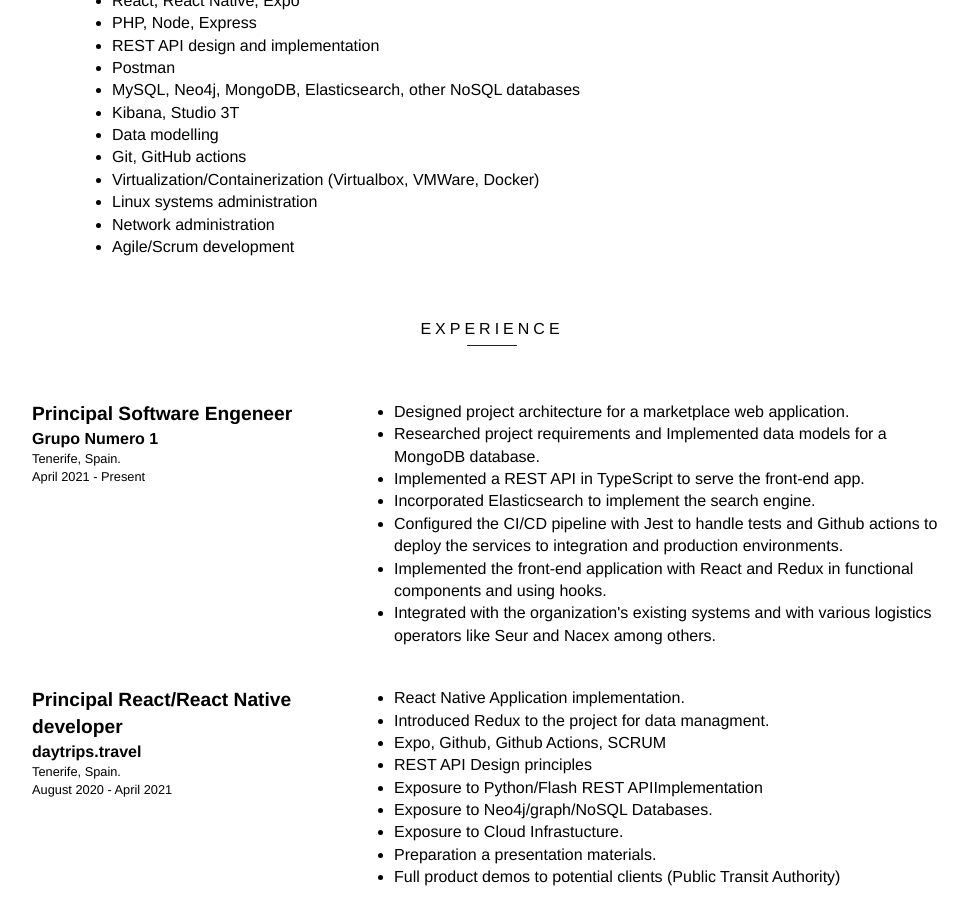
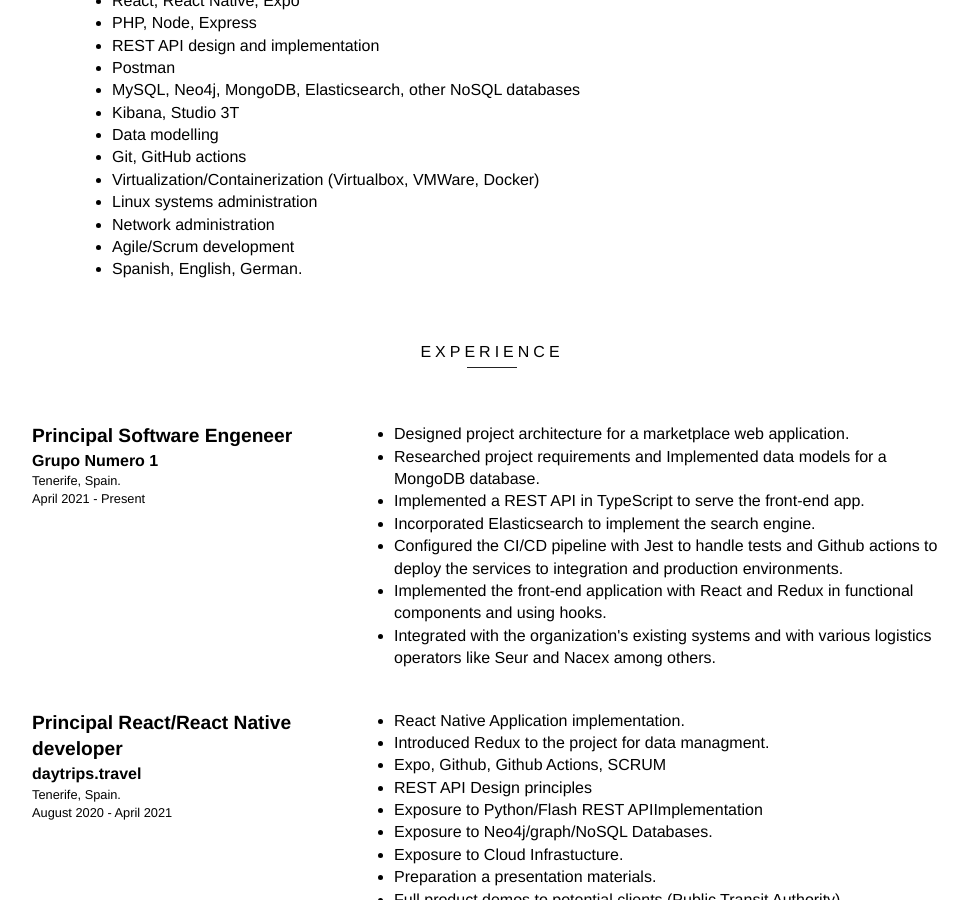
Before and after one commit to tvcologan/resume-site-jekyll, a Jekyll site: the page built from index.html, in a window 1280 px wide and 900 px high, scrolled down 740 px. Shown: the whole window, without its empty margins (148-1116 px from the left). Built offline with Jekyll 4.4.1, drawn with Linux system fonts in a browser that asks for light colours.

Commit message:
Added languages

```diff
--- a/_data/skills.yml
+++ b/_data/skills.yml
@@ -13,3 +13,4 @@
     - description: Linux systems administration
     - description: Network administration
     - description: Agile/Scrum development
+    - description: Spanish, English, German.
```
Also changed, not shown: 5 other files.
